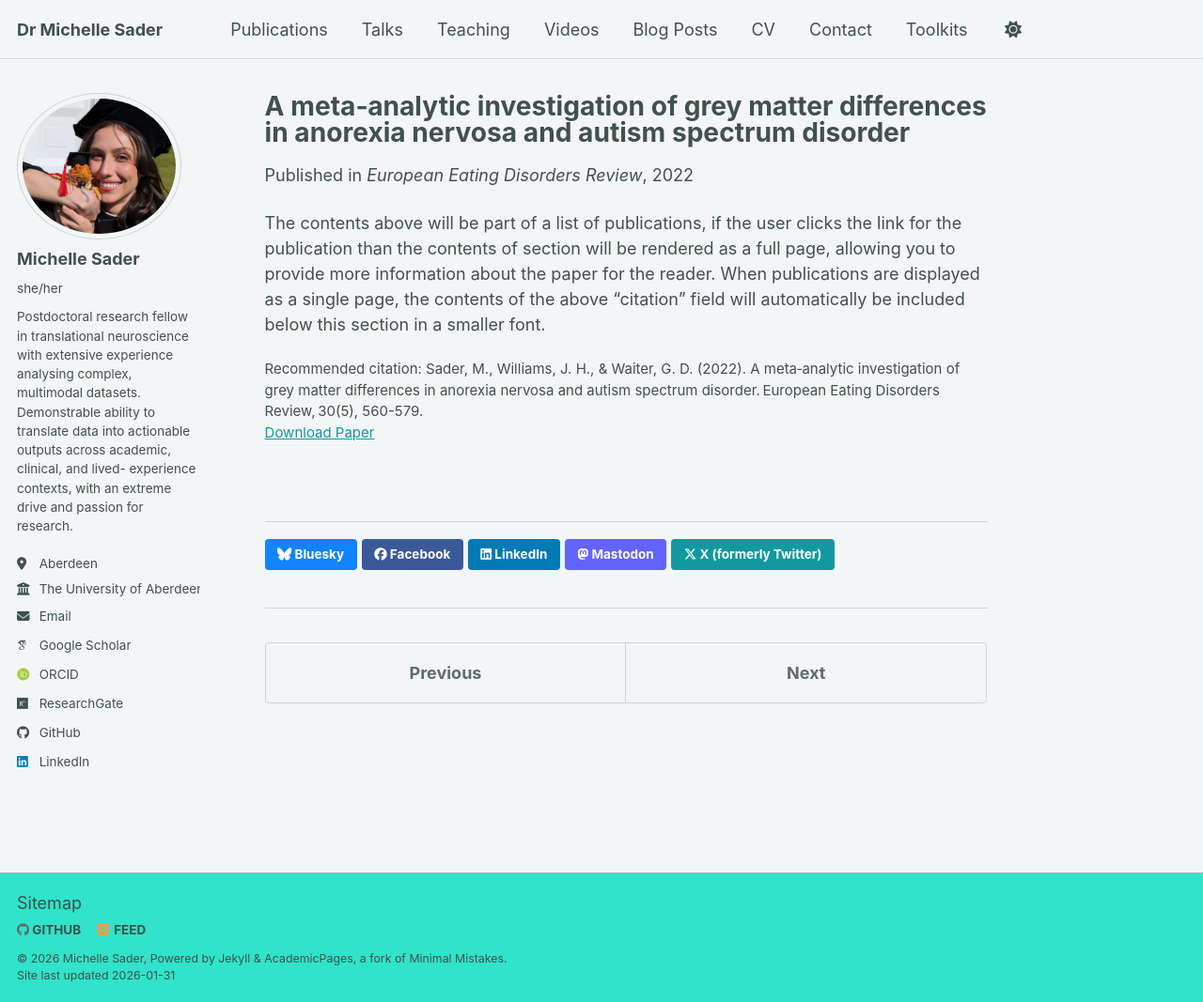
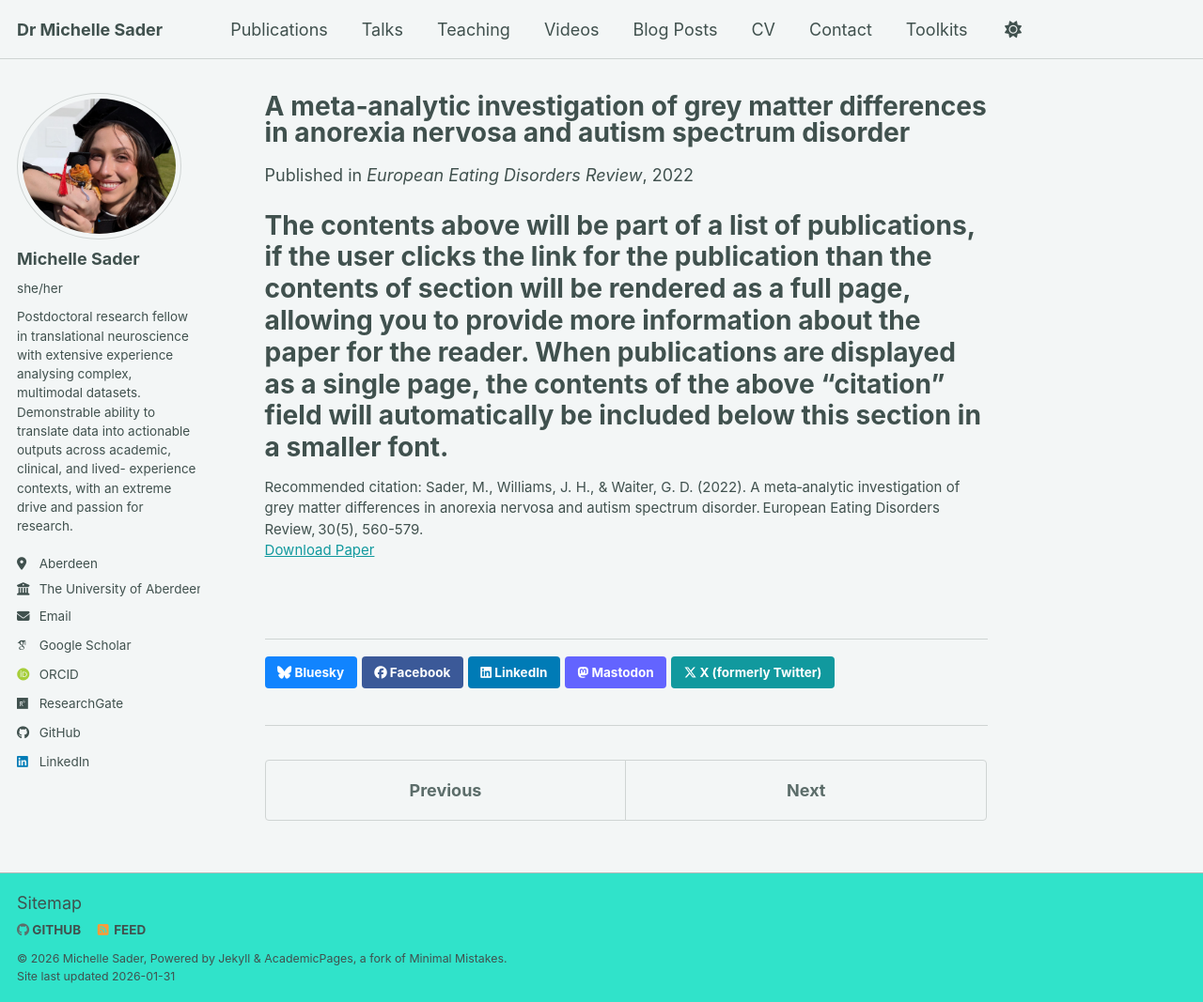
Before and after one commit to sadermichelle/sadermichelle.github.io, a Jekyll site: the page built from _publications/2009-10-01-paper-title-number-1.md, in a window 1280 px wide and 1067 px high. Shown: the whole window at 94% size. Built offline with Jekyll 4.4.1, drawn with Linux system fonts in a browser that asks for light colours; some web fonts are replaced; a script bundle is joined from its source files by our own code; library files that are not in the unit come from our copies.

Commit message:
Fix formatting for publication details in markdown

```diff
--- a/_publications/2009-10-01-paper-title-number-1.md
+++ b/_publications/2009-10-01-paper-title-number-1.md
@@ -9,4 +9,4 @@ venue: 'European Eating Disorders Review'
 paperurl: 'https://onlinelibrary.wiley.com/doi/pdf/10.1002/erv.2915'
 citation: 'Sader, M., Williams, J. H., & Waiter, G. D. (2022). A meta‐analytic investigation of grey matter differences in anorexia nervosa and autism spectrum disorder. European Eating Disorders Review, 30(5), 560-579. '
 ---
-The contents above will be part of a list of publications, if the user clicks the link for the publication than the contents of section will be rendered as a full page, allowing you to provide more information about the paper for the reader. When publications are displayed as a single page, the contents of the above "citation" field will automatically be included below this section in a smaller font.
+# The contents above will be part of a list of publications, if the user clicks the link for the publication than the contents of section will be rendered as a full page, allowing you to provide more information about the paper for the reader. When publications are displayed as a single page, the contents of the above "citation" field will automatically be included below this section in a smaller font.
```
